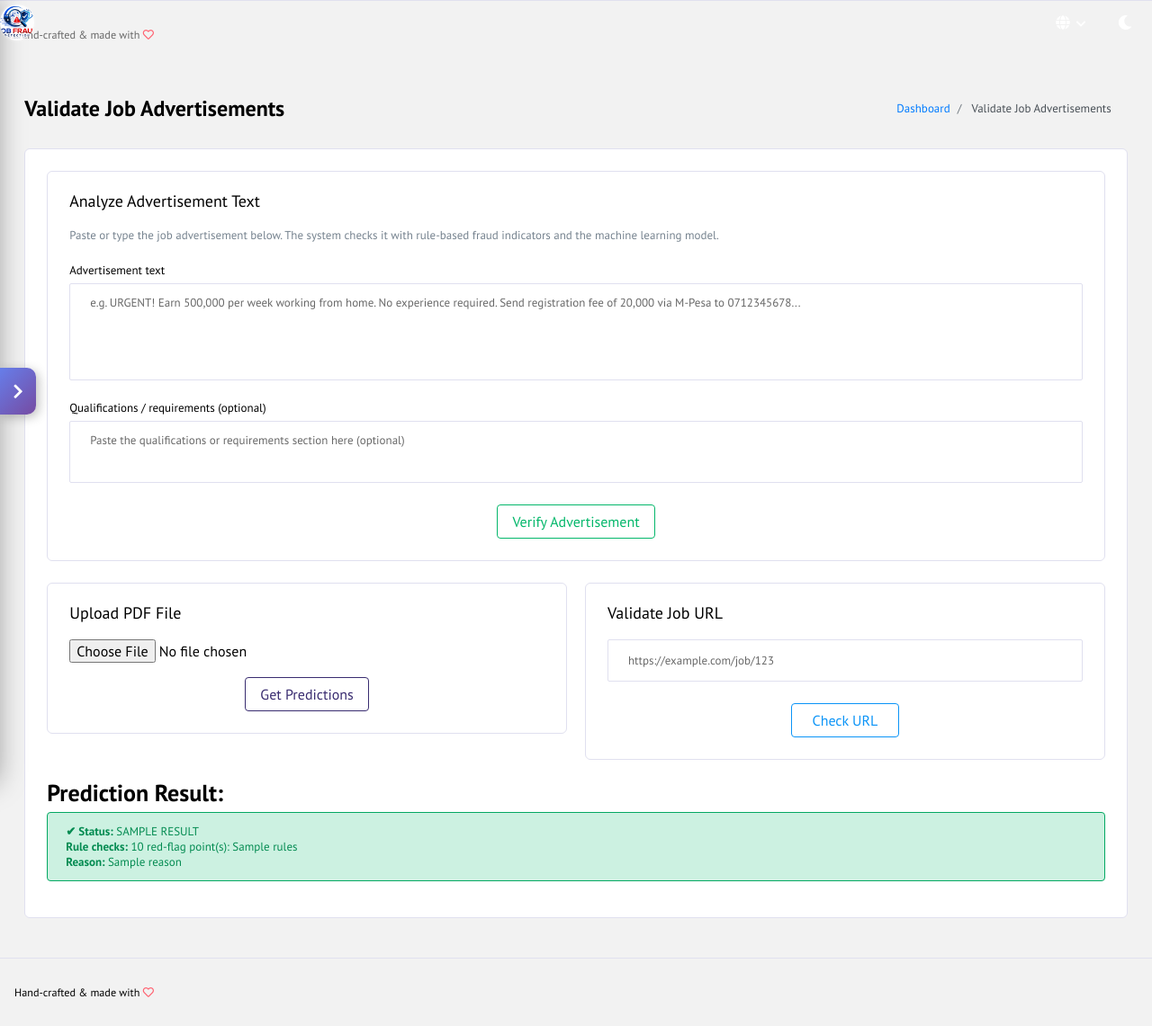
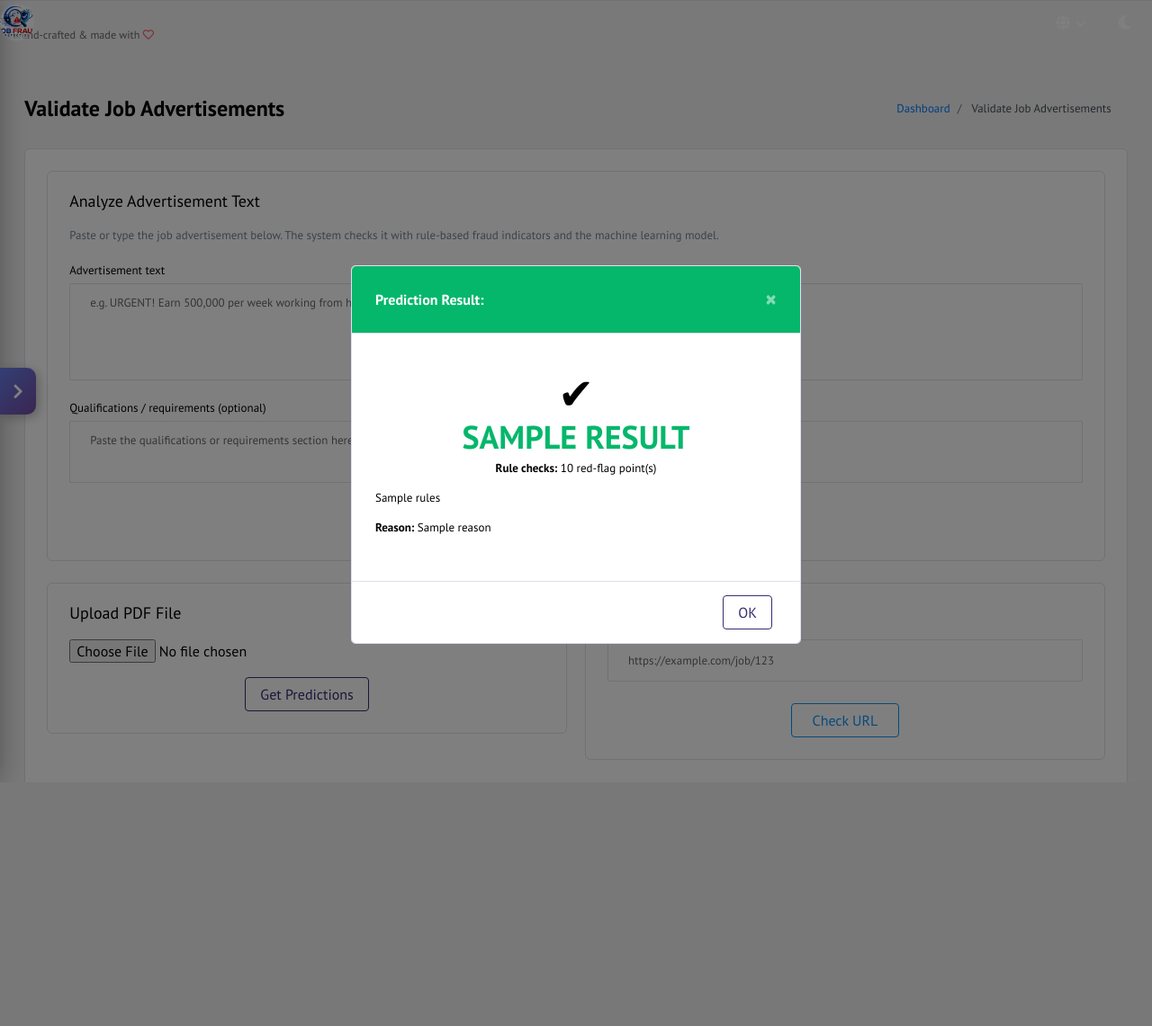
Before and after one commit to mbrangi/job-fraud-detection, a Flask app: template templates/predict.html in a window 1280 px wide. Shown: the whole page at 90% size. After the commit the page ends 862 px from the top, so only its background shows below. Run offline with Flask 3, Linux system fonts and the light colour scheme; the template is opened without the code that fills it: most values are stand-ins (such as "Sample title", 1, 10 or a date in 2020); some libraries are stand-ins or nearby versions.

Commit message:
Show prediction results in auto-popup modal window with verdict icon, rule details and reason

```diff
--- a/templates/predict.html
+++ b/templates/predict.html
@@ -141,6 +141,53 @@
                       {% endif %}
                       <strong>{{ t('reason_label') }}</strong> {{ reason }}</div>
                     </div>
+
+                    <!-- Result popup window -->
+                    <div class="modal fade" id="predictionModal" tabindex="-1" role="dialog" aria-hidden="true">
+                      <div class="modal-dialog modal-dialog-centered" role="document">
+                        <div class="modal-content">
+                          <div class="modal-header {% if result == 'fake' %}bg-danger{% elif result == 'suspicious' %}bg-warning{% else %}bg-success{% endif %} text-white">
+                            <h5 class="modal-title">{{ t('prediction_result') }}</h5>
+                            <button type="button" class="close text-white" data-dismiss="modal" aria-label="Close">&times;</button>
+                          </div>
+                          <div class="modal-body text-center">
+                            <div style="font-size:3em;">
+                              {% if result == 'fake' %}&#10008;{% elif result == 'suspicious' %}&#9888;{% else %}&#10004;{% endif %}
+                            </div>
+                            <h2 class="{% if result == 'fake' %}text-danger{% elif result == 'suspicious' %}text-warning{% else %}text-success{% endif %}">
+                              {{ result|upper }}
+                            </h2>
+                            {% if rules %}
+                              <p><strong>{{ t('rule_checks_label') }}</strong> {{ score }} red-flag point(s)</p>
+                              <p class="text-left">{{ rules }}</p>
+                            {% endif %}
+                            <p class="text-left"><strong>{{ t('reason_label') }}</strong> {{ reason }}</p>
+                          </div>
+                          <div class="modal-footer">
+                            <button type="button" class="btn btn-outline-primary" data-dismiss="modal">OK</button>
+                          </div>
+                        </div>
+                      </div>
+                    </div>
+                    <script>
+                      window.addEventListener('load', function () {
+                        var m = document.getElementById('predictionModal');
+                        if (!m) return;
+                        if (window.jQuery && window.jQuery.fn && window.jQuery.fn.modal) {
+                          window.jQuery(m).modal('show');
+                        } else {
+                          m.classList.add('show');
+                          m.style.display = 'block';
+                          document.body.classList.add('modal-open');
+                          var b = document.createElement('div');
+                          b.className = 'modal-backdrop fade show';
+                          document.body.appendChild(b);
+                        }
+                        if (window.history && window.history.replaceState) {
+                          window.history.replaceState({}, document.title, window.location.pathname);
+                        }
+                      });
+                    </script>
                     {% endif %}
                   </div>
                 </div>
```
